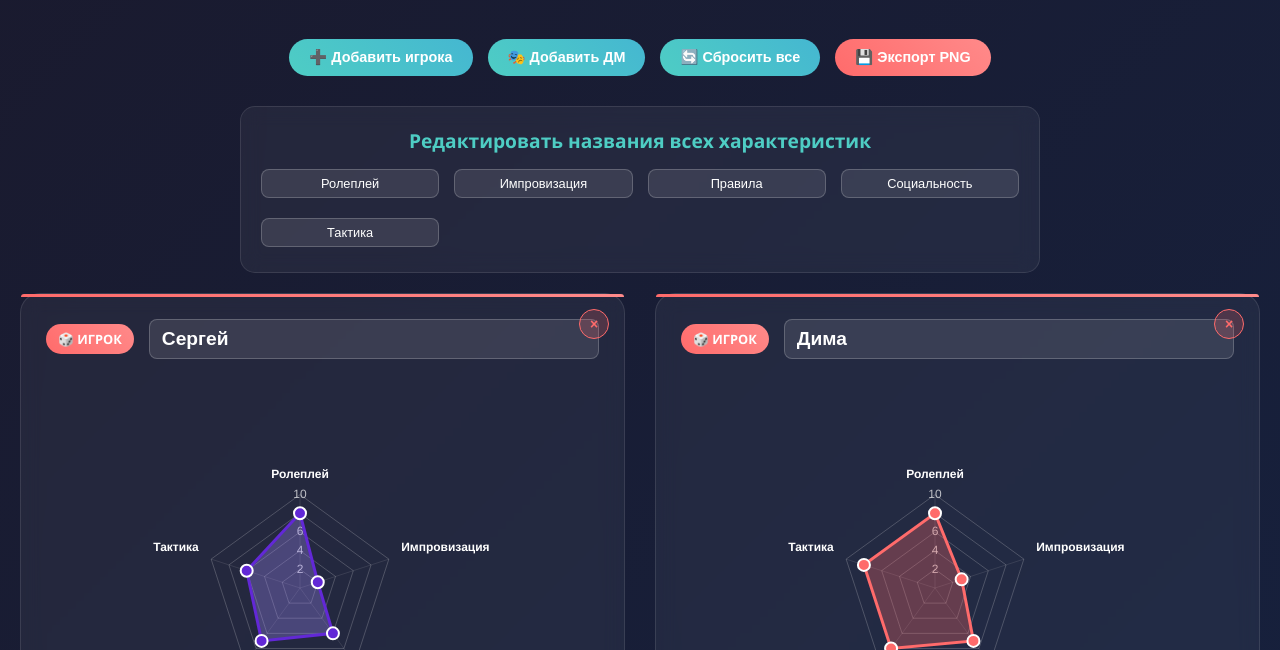
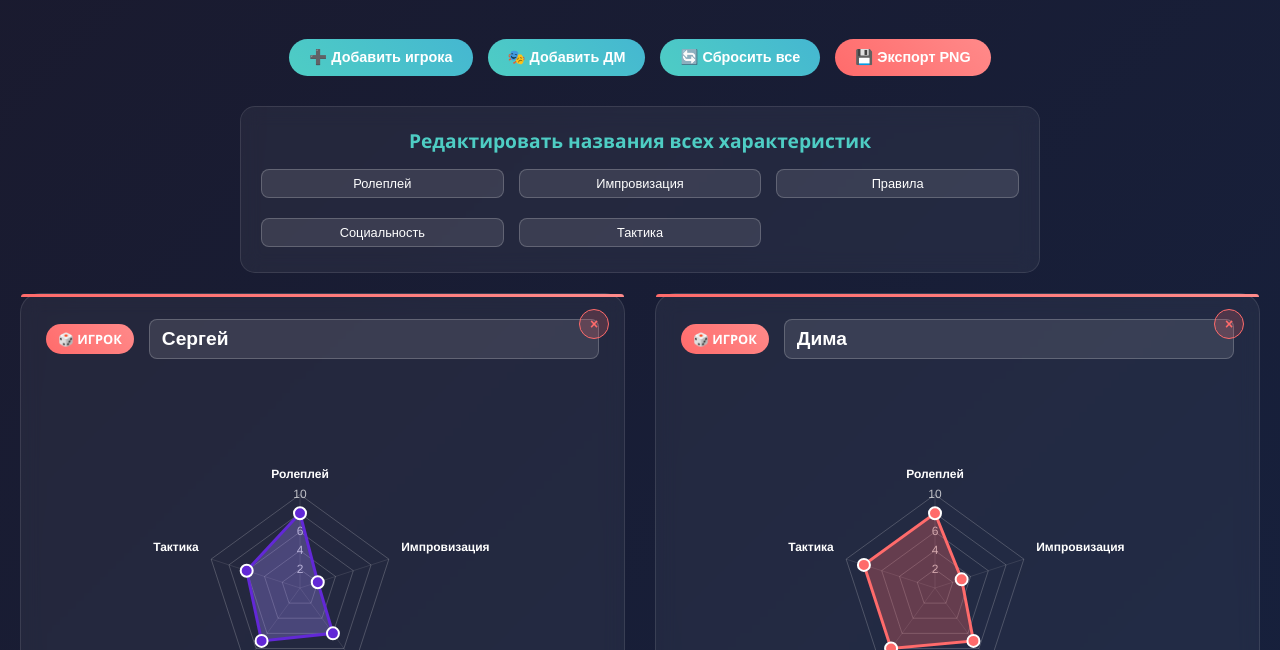
Before and after one commit to MrMikki-boop/RPGTeamProfiler, a website: page index.html in a window 1280 px wide. Shown: the part 150-800 px from the top of the page. Drawn offline with nearby package versions, Linux system fonts and the light colour scheme; a script that the page names is missing.

Commit message:
RPGTeamProfiler first

```diff
--- a/css/styles.css
+++ b/css/styles.css
@@ -395,7 +395,7 @@ body {
 
 .labels-grid {
     display: grid;
-    grid-template-columns: repeat(auto-fit, minmax(140px, 1fr));
+    grid-template-columns: repeat(auto-fit, minmax(240px, 1fr));
     gap: 15px;
 }
 
```
